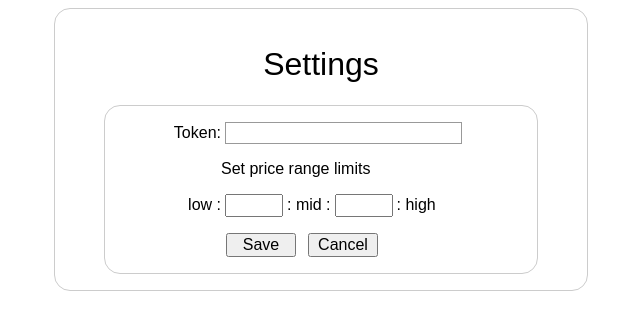
After one commit to mes3n/varmeserver, a Flask app: template templates/settings.html in a window 1280 px wide. The commit adds this page. Shown: the top 330 px of the page, without its empty margins (319-959 px from the left). Run offline with Flask 2, Linux system fonts and the light colour scheme; the template is opened without the code that fills it, so the values that code supplies are empty.

Commit message:
added settings and improved others

```diff
--- a/templates/add_parameter.html
+++ b/templates/add_parameter.html
@@ -27,7 +27,6 @@
             <label for="high">high:</label>
             <input type="number" id="high" name="parameter_high" min="-1000" max="1000" />
           </li>
-
           <li class="button">
             <button type="submit" name="action" value="set">Add</button>
             <button type="submit" name="action" value="cancel">Cancel</button>
--- a/templates/home.html
+++ b/templates/home.html
@@ -9,6 +9,7 @@
           <ul class="menu">
             <li><a href="{{ url_for('add_parameter') }}">Add parameter</a></li>
             <li><a href="{{ url_for('list_parameters') }}">List parameters</a></li>
+            <li><a href="{{ url_for('settings') }}">Configure script</a></li>
             <li><a href="{{ url_for('database') }}">Get database</a></li>
           </ul>
         </strong>
--- /dev/null
+++ b/templates/settings.html
@@ -0,0 +1,41 @@
+<!DOCTYPE html>
+<link rel= "stylesheet" type= "text/css" href= "{{ url_for('static',filename='css/form.css') }}">
+<html>
+  <body>
+    <div class="container">
+      <h1 class="logo">Settings</h1>
+      <form action="/set_settings" method="post">
+        <ul>
+            <li>
+              <label for="token">Token:</label>
+              <input type="text" id="token" name="tibber_token" value="{{ config['TOKEN'] }}"/>
+            </li>
+            <!-- <li>
+            <label for="low_mid">low_mid:</label>
+              <input type="number" step="0.01" min="0" id="low_mid" name="low_mid_price" />
+            </li>
+            <li>
+              <label for="mid_high">mid_high:</label>
+              <input type="number" step="0.01" min="0" id="mid_high" name="mid_high_price" />
+            </li> -->
+            <li>
+              <label for="info">Set price range limits  </label>
+            </li>
+            <li>
+              <label for="low">low :</label>
+              <input type="number" step="0.01" min="0" id="low_mid" name="low_mid_price" value="{{ config['low_mid'] }}"/>
+
+              <label for="mid">: mid :</label>
+              <input type="number" step="0.01" min="0" id="mid_high" name="mid_high_price" value="{{ config['mid_high'] }}"/>
+
+              <label for="high">: high</label>
+            </li>
+            <li class="button">
+              <button type="submit" name="action" value="save">Save</button>
+              <button type="submit" name="action" value="cancel">Cancel</button>
+            </li>
+        </ul>
+      </form>
+    </div>
+  </body>
+</html>
```
